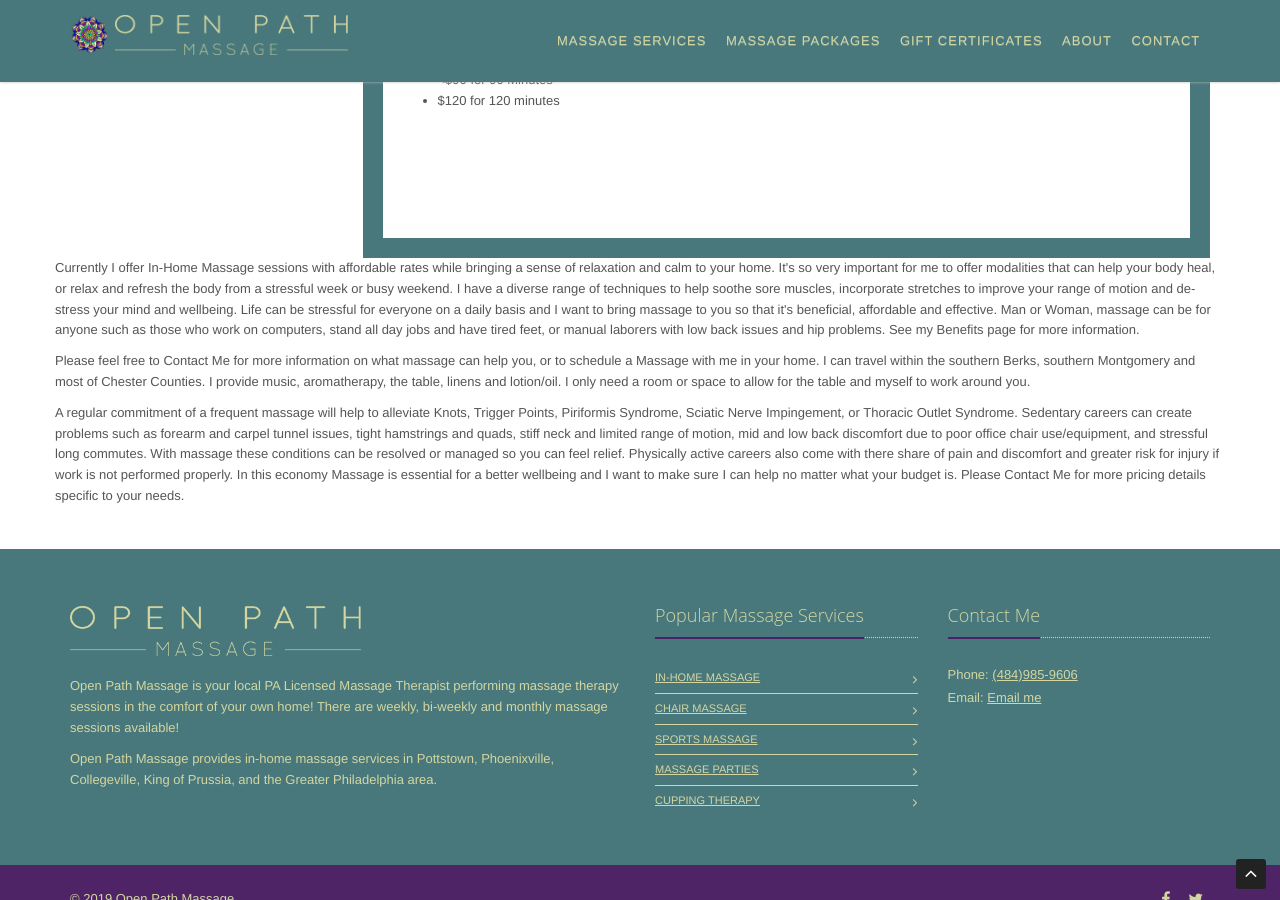
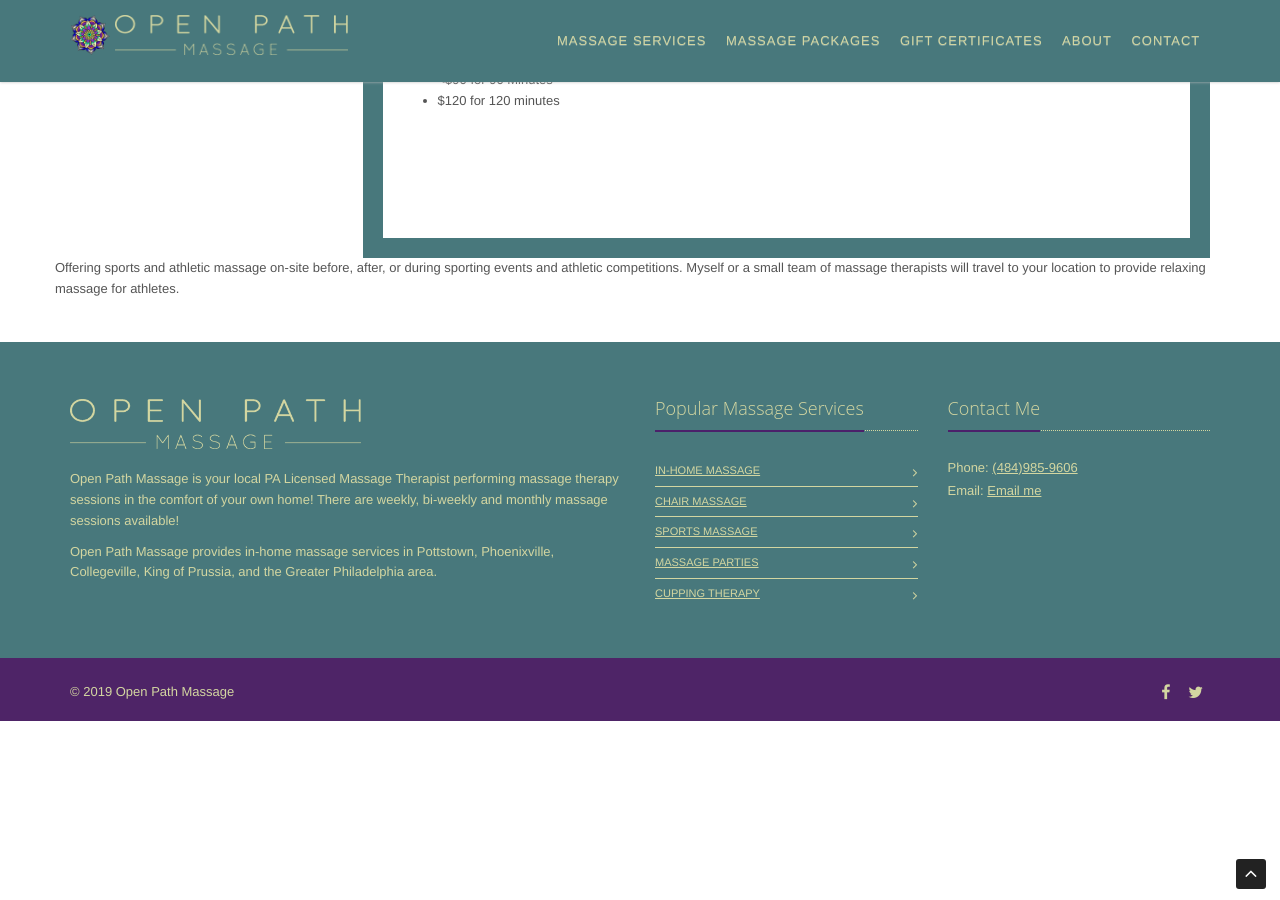
Before and after one commit to mrssk33lz/openpathmassage, a Jekyll site: the page built from sports-massage.md, in a window 1280 px wide and 900 px high, scrolled down 545 px. Built offline with Jekyll 4.4.1, drawn with Linux system fonts in a browser that asks for light colours; nearby versions of some CDN libraries.

Commit message:
Updating content.

```diff
--- a/sports-massage.md
+++ b/sports-massage.md
@@ -53,9 +53,7 @@
     <!-- End Profile Content -->
   </div><!--/end row-->
   <div class="row">
-    <p>Currently I offer In-Home Massage sessions with affordable rates while bringing a sense of relaxation and calm to your home. It's so very important for me to offer modalities that can help your body heal, or relax and refresh the body from a stressful week or busy weekend. I have a diverse range of techniques to help soothe sore muscles, incorporate stretches to improve your range of motion and de-stress your mind and wellbeing. Life can be stressful for everyone on a daily basis and I want to bring massage to you so that it's beneficial, affordable and effective. Man or Woman, massage can be for anyone such as those who work on computers, stand all day jobs and have tired feet, or manual laborers with low back issues and hip problems. See my Benefits page for more information.</p>
-    <p>Please feel free to Contact Me for more information on what massage can help you, or to schedule a Massage with me in your home. I can travel within the southern Berks, southern Montgomery and most of Chester Counties. I provide music, aromatherapy, the table, linens and lotion/oil. I only need a room or space to allow for the table and myself to work around you.</p>
-    <p>A regular commitment of a frequent massage will help to alleviate Knots, Trigger Points, Piriformis Syndrome, Sciatic Nerve Impingement, or Thoracic Outlet Syndrome. Sedentary careers can create problems such as forearm and carpel tunnel issues, tight hamstrings and quads, stiff neck and limited range of motion, mid and low back discomfort due to poor office chair use/equipment, and stressful long commutes. With massage these conditions can be resolved or managed so you can feel relief. Physically active careers also come with there share of pain and discomfort and greater risk for injury if work is not performed properly. In this economy Massage is essential for a better wellbeing and I want to make sure I can help no matter what your budget is. Please Contact Me for more pricing details specific to your needs.</p>
+    <p>Offering sports and athletic massage on-site before, after, or during sporting events and athletic competitions. Myself or a small team of massage therapists will travel to your location to provide relaxing massage for athletes.</p>
   </div>
   {% include testimonials.html %}
 </div>
```
Also changed, not shown: index.md (+1 -1 lines).
